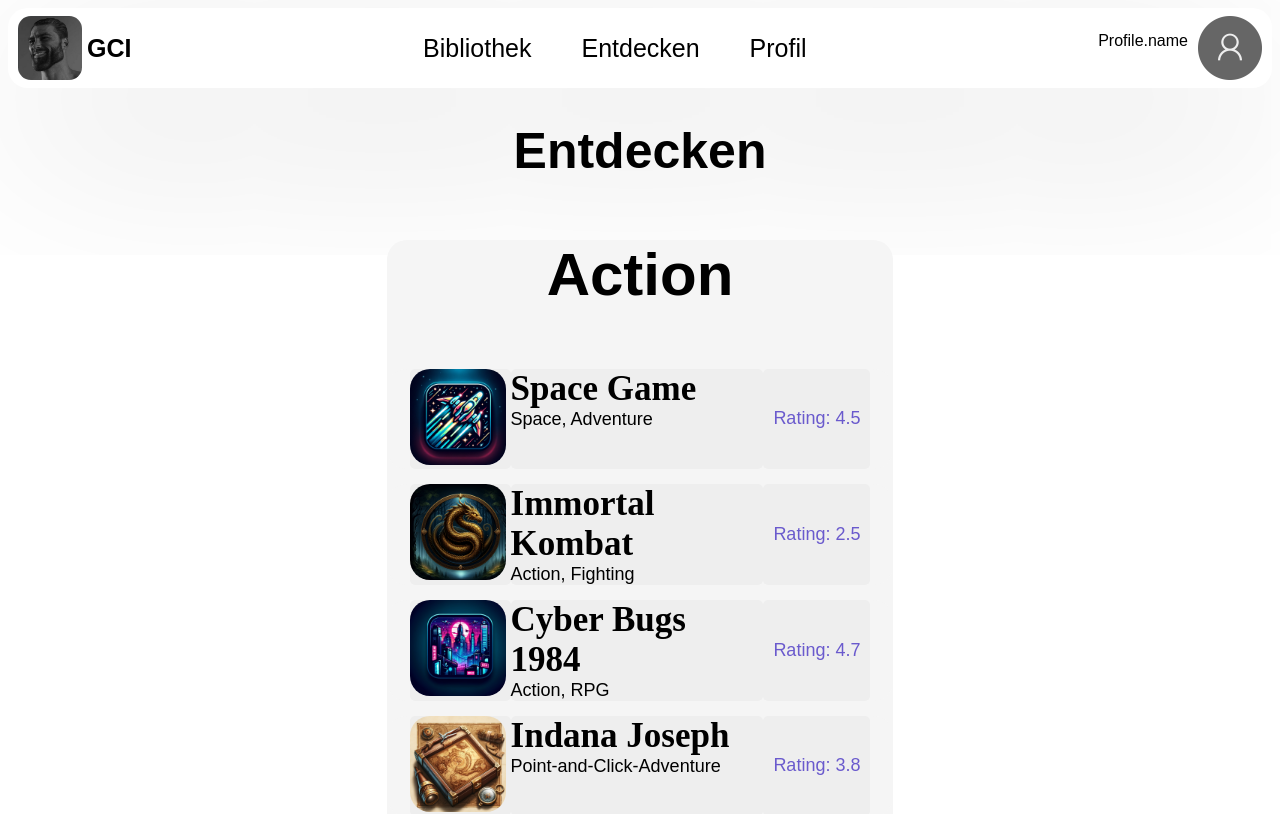
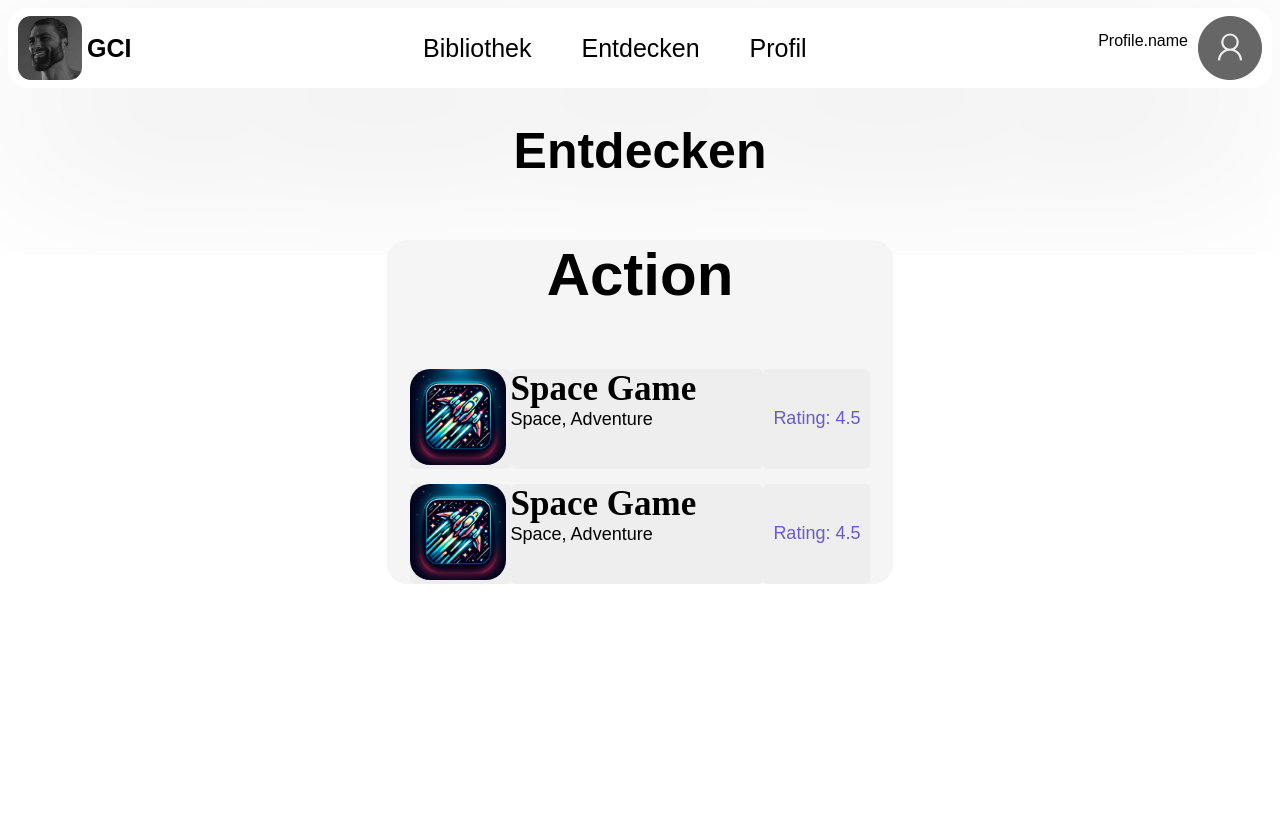
Before and after one commit to ArchdragonPeak/gc_industries, a Vue app in the folder frontend/: page /discover in a window 1280 px wide. Shown: the top 814 px of the page. Built offline with nearby package versions, Linux system fonts and the light colour scheme.

Commit message:
fixed gameschema, itemlist and gamelist

```diff
--- a/frontend/src/components/GameListItem.vue
+++ b/frontend/src/components/GameListItem.vue
@@ -1,14 +1,14 @@
 <template>
-    <div class="gamelistitem" @click="this.$router.push({path:'/game/1'})">
+    <div class="gamelistitem" @click="this.$router.push({path:'/game/' + gameID})">
         <div class="gameicon">
             <img alt="Hallo" :src= gamelogo height="96" width="96">
         </div>
         <div class="gameinfo">
-            <p id="title">{{ title }}</p>
-            <p id="genres">{{ genres }}</p>
+            <p id="title">{{ name }}</p>
+            <p id="tags">{{ tags }}</p>
         </div>
         <div class="rating">
-            <p id="rating"> Rating: {{ rating }} </p>
+            <p id="rating">Rating: {{ rating }}</p>
         </div>
     </div>
 </template>
@@ -17,11 +17,11 @@
     export default {
         name: 'GameListItem',
         props: {
+            gameID: Number,
+            name: String,
             gamelogo: String,
-            id: String,
-            title: String,
-            genres: String,
-            rating: String
+            tags: Array,
+            rating: Array
         }
     }
 </script>
@@ -56,7 +56,7 @@
         font-weight: bold;
         font-size: 35px;
     }
-    #genres{
+    #tags{
         font-family: Arial, Helvetica, sans-serif;
         font-size: 18px;
     }
--- a/frontend/src/components/TestGameList.vue
+++ b/frontend/src/components/TestGameList.vue
@@ -1,3 +1,17 @@
+<template>
+    <div>
+        <p class="listtitle" >{{ genre }}</p>
+            <GameListItem v-for="game in games"
+                :key="game.gameID"
+                :gamelogo = "game.gamelogo"
+                :name = "game.name"
+                :gameID = "game.gameID"
+                :tags = "game.tags"
+                :rating= game.bewertung>
+            </GameListItem>
+    </div>
+</template>
+
 <script>
     import GameListItem from './GameListItem.vue';
 
@@ -6,50 +20,16 @@
         components: {
             GameListItem
         },
+        props: {
+            games: Array
+        },
         data() {
             return {
-                games: games,
                 genre: "Action"
             }
         }
     }
-
-    let games = [
-            {
-                "title":"Space Game","id":"1", "genre":"Space, Adventure","bewertung":"4.5", "gamelogo": "./img/rndicon1.webp"
-            },
-            {
-                "title":"Immortal Kombat","id":"2", "genre":"Action, Fighting","bewertung":"2.5", "gamelogo": "./img/rndicon2.webp"
-            },
-            {
-                "title":"Cyber Bugs 1984","id":"3", "genre":"Action, RPG","bewertung":"4.7", "gamelogo": "./img/rndicon3.webp"
-            },
-            {
-                "title":"Indana Joseph","id":"4", "genre":"Point-and-Click-Adventure","bewertung":"3.8", "gamelogo": "./img/rndicon4.webp"
-            },
-            {
-                "title":"Suka Striker","id":"5", "genre":"FPS, Multiplayer","bewertung":"2.9", "gamelogo": "./img/rndicon5.webp"
-            },
-            {
-                "title":"Space Game 2","id":"6", "genre":"Action","bewertung":"4.1", "gamelogo": "./img/rndicon1.webp"
-            },
-            {
-                "title":"Immortal Kombat 2","id":"7", "genre":"Action","bewertung":"4.5", "gamelogo": "./img/rndicon2.webp"
-            },
-            {
-                "title":"Cyber Bugs 1985","id":"8", "genre":"Action","bewertung":"4.5", "gamelogo": "./img/rndicon3.webp"
-            },
-        ]
-
-
 </script>
-
-<template>
-    <div>
-        <p class="listtitle" >{{ genre }}</p>
-            <GameListItem v-for="game in games" :key="game.id" :gamelogo = game.gamelogo :title = game.title :id = game.id :genres = game.genre :rating= game.bewertung> {{ game }} </GameListItem>
-    </div>
-</template>
 
 <style scoped>
 
--- a/frontend/src/views/DiscoverView.vue
+++ b/frontend/src/views/DiscoverView.vue
@@ -1,7 +1,6 @@
 <template>
     <h1 class="title">Entdecken</h1>
-    <TestGameList></TestGameList>
-    <TestGameList></TestGameList>
+    <TestGameList :games='games'></TestGameList>
 </template>
 
 <script>
@@ -11,8 +10,31 @@ export default{
     name: 'DiscoverView',
     components: {
         TestGameList
+    },
+    data() {
+        return {
+            games: [
+                {
+                    name: "Space Game",
+                    gameID: 1,
+                    tags: "Space, Adventure",
+                    bewertung: "4.5",
+                    gamelogo: "./img/rndicon1.webp"
+                },
+                {
+                    name: "Space Game",
+                    gameID: 2,
+                    tags: "Space, Adventure",
+                    bewertung: "4.5",
+                    gamelogo: "./img/rndicon1.webp"
+                }
+            ]
+        }
     }
+
+
 }
+
 </script>
 
 <style scoped>
```
Also changed, not shown: 1 other file (tests, documents, lock files or other folders).
